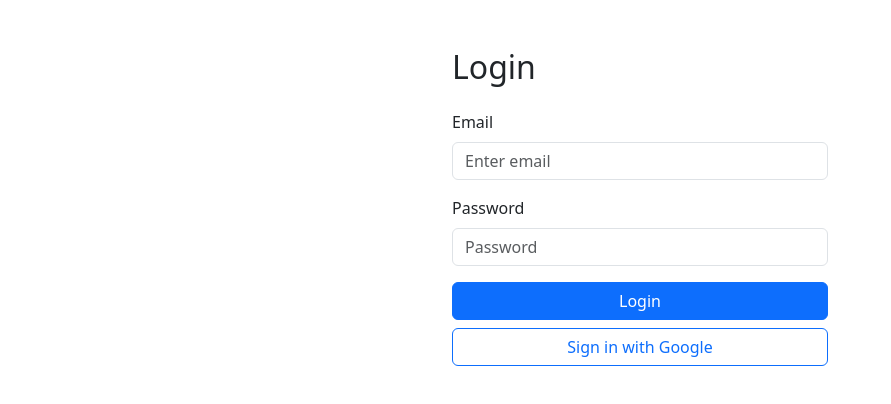
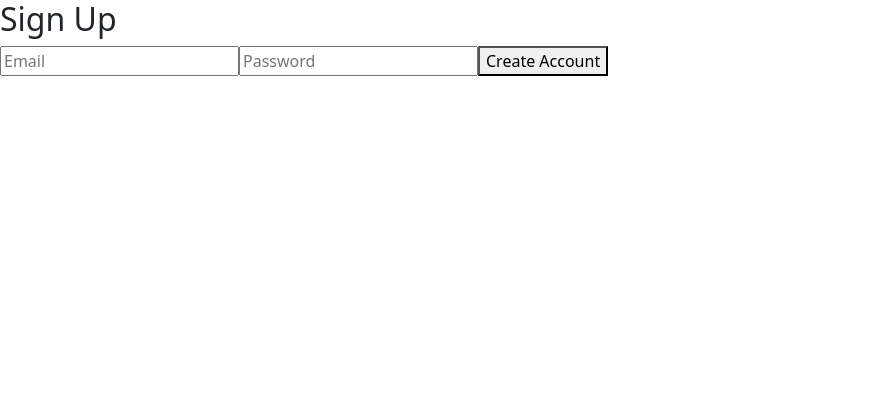
Before and after one commit to tokentrojan/Dynamic-Life-Planning, a React (Vite) app in the folder client/: page /signup in a window 1280 px wide. Before the commit this address led to /login. Shown: the top 404 px of the page, without its empty margins (0-891 px from the left). Built offline with nearby package versions, Linux system fonts and the light colour scheme; no server answers.

Commit message:
Added signup button to login page and added the sign up logic.

```diff
--- a/client/src/App.tsx
+++ b/client/src/App.tsx
@@ -1,6 +1,7 @@
 import { BrowserRouter as Router, Routes, Route, Navigate } from 'react-router-dom';
 import 'bootstrap/dist/css/bootstrap.min.css';
 import Navbar from './components/NavBar'
+import SignUp from './pages/SignUp';
 import Login from './pages/Login';
 import Planner from './pages/Planner';
 import SortedTasks from './pages/SortedTasks';
@@ -35,6 +36,7 @@ function App() {
         <Route path="/sorted" element={isAuthenticated ? <SortedTasks /> : <Navigate to="/login" />} />
         <Route path="/unsorted" element={isAuthenticated ? <UnsortedTasks /> : <Navigate to="/login" />} />
         <Route path="*" element={<Navigate to={isAuthenticated ? "/planner" : "/login"} />} />
+        <Route path="/signup" element={<SignUp />} />
       </Routes>
     </Router>
   );
--- a/client/src/pages/Login.tsx
+++ b/client/src/pages/Login.tsx
@@ -40,6 +40,7 @@ const Login: React.FC = () => {
     }
   };
 
+
   return (
     <Container className="mt-5" style={{ maxWidth: 400 }}>
       <h2 className="mb-4">Login</h2>
@@ -75,7 +76,11 @@ const Login: React.FC = () => {
       <Button variant="outline-primary" onClick={handleGoogleLogin} className="w-100">
         Sign in with Google
       </Button>
-    </Container>
+
+      <Button variant="outline-primary" onClick={() => navigate('/signup')} className="w-100">
+        Sign Up
+      </Button>
+      </Container>
   );
 };
 
--- /dev/null
+++ b/client/src/pages/SignUp.tsx
@@ -0,0 +1,38 @@
+// SignUp.tsx
+import React, { useState } from 'react';
+import { useNavigate } from 'react-router-dom';
+import { getAuth, createUserWithEmailAndPassword } from 'firebase/auth';
+
+const SignUp: React.FC = () => {
+    const [email, setEmail] = useState('');
+    const [password, setPassword] = useState('');
+    const [message, setMessage] = useState('');
+    const navigate = useNavigate();
+
+    const handleSignUp = async () => {
+        const auth = getAuth();
+        try {
+            await createUserWithEmailAndPassword(auth, email, password);
+            setMessage('Account created! Redirecting to login...');
+            setTimeout(() => navigate('/login'), 1500); // redirect after 1.5s
+        } catch (error: unknown) {
+            if (error instanceof Error) {
+                setMessage(`Error: ${error.message}`);
+            } else {
+                setMessage('An unexpected error occurred.');
+            }
+        }
+    };
+
+    return (
+        <div>
+            <h2>Sign Up</h2>
+            <input type="email" placeholder="Email" onChange={e => setEmail(e.target.value)} />
+            <input type="password" placeholder="Password" onChange={e => setPassword(e.target.value)} />
+            <button onClick={handleSignUp}>Create Account</button>
+            <p>{message}</p>
+        </div>
+    );
+};
+
+export default SignUp;
```
